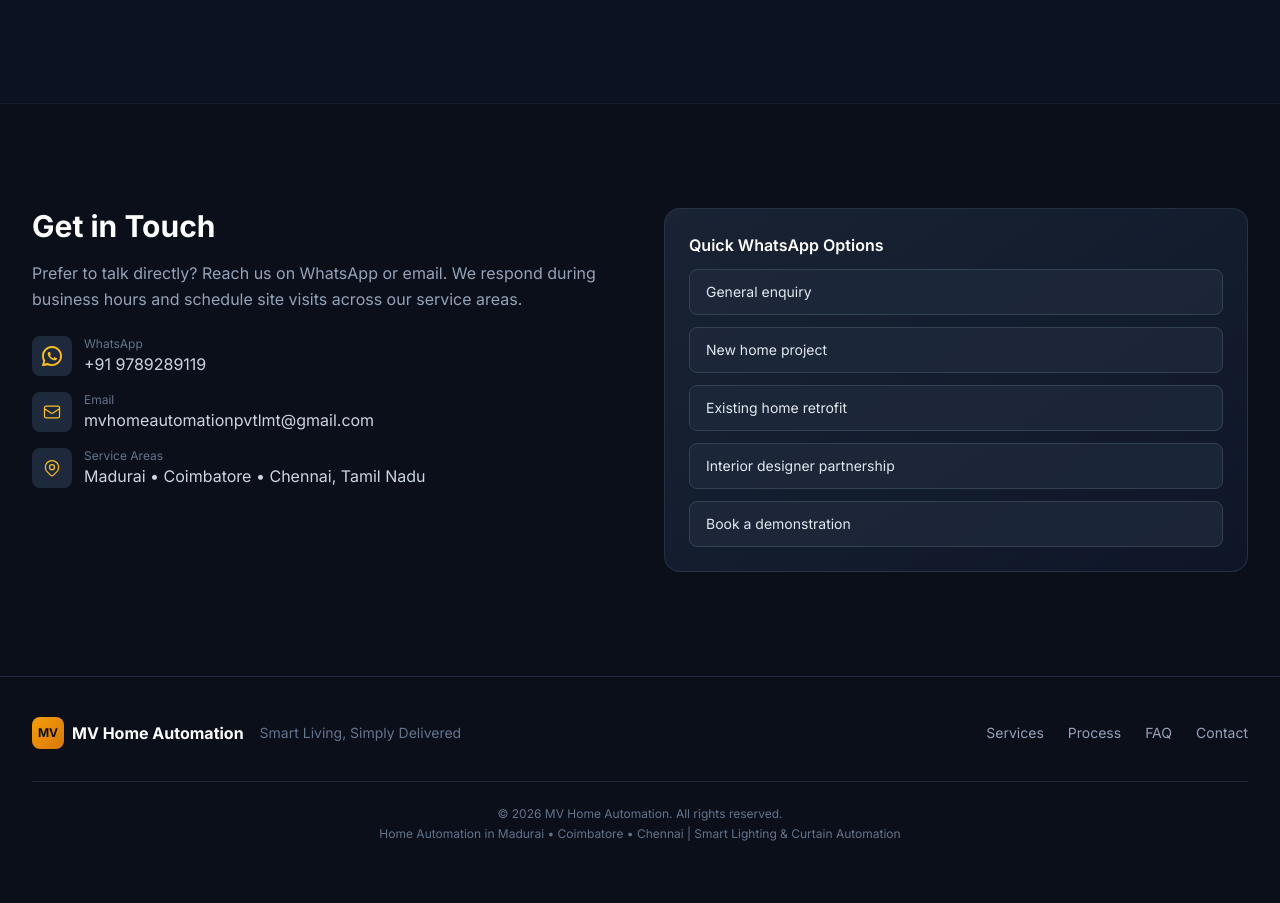
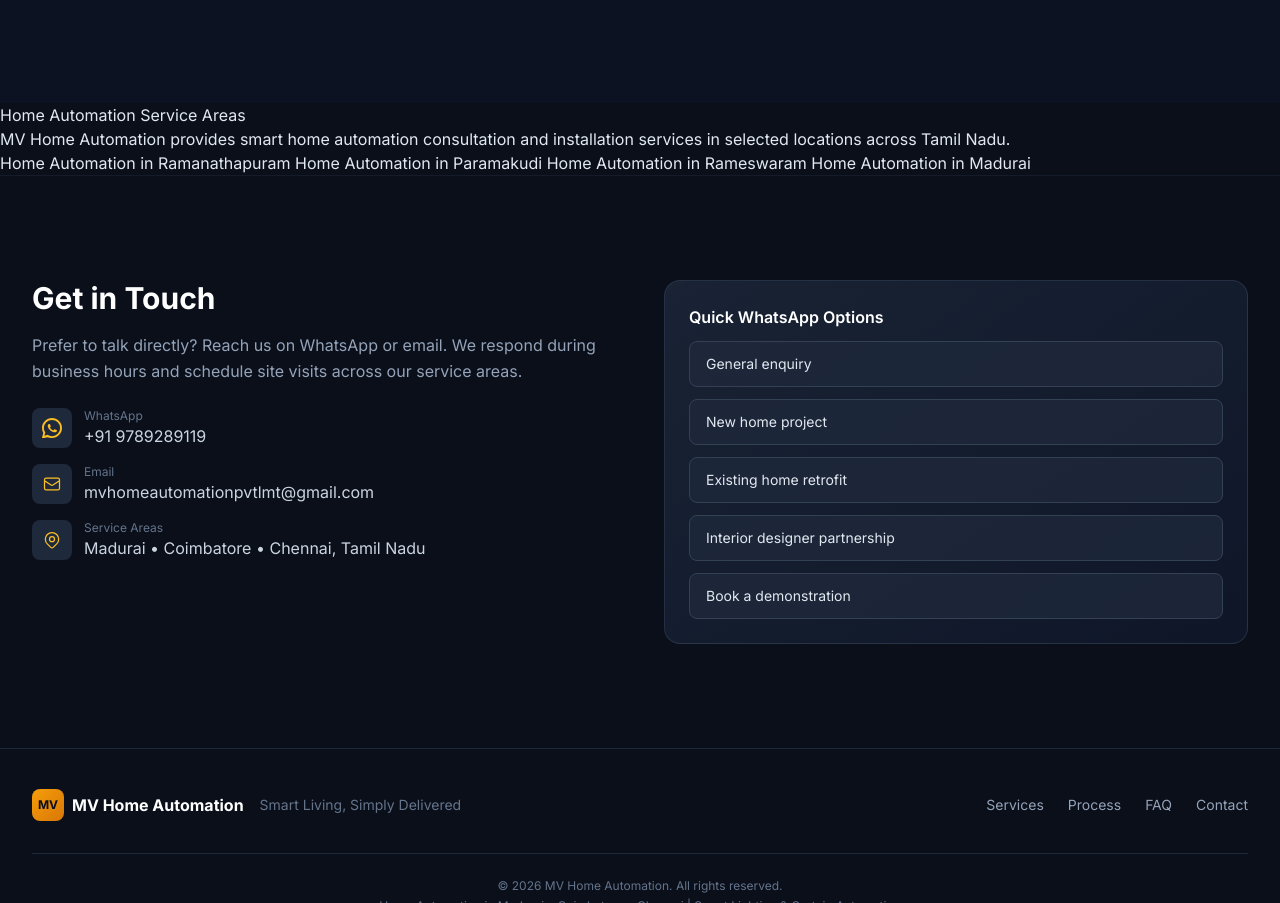
Before and after one commit to ervishnuj/MV-Home-Automation, a website: page index.html in a window 1280 px wide. Shown: the part 9547-10450 px from the top of the page. Before the commit the page ends 10429 px from the top, so only its background shows below. Drawn offline with Linux system fonts and the light colour scheme.

Commit message:
Add service areas for Ramanathapuram, Paramakudi, and Rameswaram

```diff
--- a/index.html
+++ b/index.html
@@ -204,7 +204,7 @@ content="Smart home automation in Madurai. Explore touch switches, Wi-Fi control
     "addressRegion": "Tamil Nadu",
     "addressCountry": "IN"
   },
-  "areaServed": ["Madurai", "Coimbatore", "Chennai", "Tirunelveli", "Salem"],
+  "areaServed": ["Madurai", "Coimbatore", "Chennai", "Tirunelveli", "Salem","Ramanathapuram", "Paramakudi","Rameshwaram"],
   "makesOffer": [
     {
       "@type": "Offer",
@@ -824,7 +824,7 @@ content="Smart home automation in Madurai. Explore touch switches, Wi-Fi control
   <section class="py-12 border-y border-navy-800/50 bg-navy-900/30">
     <div class="max-w-7xl mx-auto px-4 sm:px-6 lg:px-8 text-center">
       <h2 class="text-xl font-semibold text-white mb-4">Service Locations</h2>
-      <p class="text-slate-400 mb-2" data-config="serviceAreas">Madurai • Coimbatore • Chennai • Tirunelveli • Salem</p>
+      <p class="text-slate-400 mb-2" data-config="serviceAreas">Madurai • Coimbatore • Chennai • Tirunelveli • Salem • Ramanathapuram • Paramakudi • Rameshwaram </p>
       <p class="text-sm text-slate-500">Primary focus: Madurai, Coimbatore and Chennai. Other Tamilnadu cities considered on project basis.</p>
     </div>
   </section>
@@ -1043,6 +1043,36 @@ content="Smart home automation in Madurai. Explore touch switches, Wi-Fi control
     </div>
   </section>
 
+<!-- service-areas -->
+  <section id="service-areas">
+    <h2>Home Automation Service Areas</h2>
+
+    <p>
+      MV Home Automation provides smart home automation
+      consultation and installation services in selected
+      locations across Tamil Nadu.
+    </p>
+
+    <div class="service-area-links">
+      <a href="/home-automation-ramanathapuram.html">
+        Home Automation in Ramanathapuram
+      </a>
+
+      <a href="/home-automation-paramakudi.html">
+        Home Automation in Paramakudi
+      </a>
+
+      <a href="/home-automation-rameswaram.html">
+        Home Automation in Rameswaram
+      </a>
+
+      <a href="/home-automation-madurai.html">
+        Home Automation in Madurai
+      </a>
+    </div>
+  </section>
+
+
   <!-- ========== CONTACT ========== -->
   <section id="contact" class="section-pad border-t border-navy-800/50">
     <div class="max-w-7xl mx-auto px-4 sm:px-6 lg:px-8">
```
